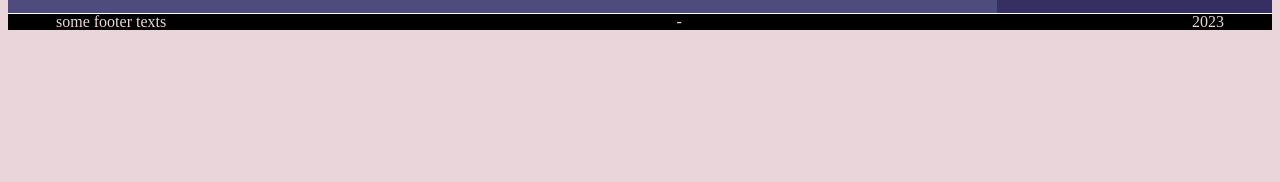
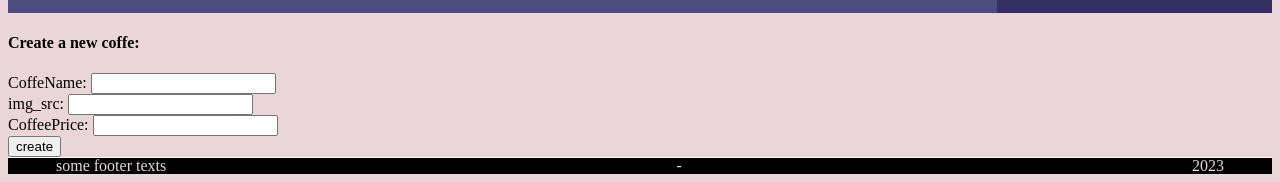
Before and after one commit to YgorSS4321/INTW-atv1-html-css-js, a plain HTML site: page index.html in a window 1280 px wide. Shown: the part 1506-1688 px from the top of the page. Before the commit the page ends 1544 px from the top, so only its background shows below. Drawn offline with Linux system fonts and the light colour scheme.

Commit message:
Update index.html

```diff
--- a/index.html
+++ b/index.html
@@ -101,6 +101,28 @@
       </div>
     </div>
 
+
+    <div id="CoffeeCardapio">
+    </div>
+
+    <form>
+      <h4>Create a new coffe: </h4>
+      <label for="coffeeName">CoffeName: </label>
+      <input id="coffeeName" type="text" name="coffeeName"><br>
+
+      <label for="img_src">img_src: </label>
+      <input type="text" id="img_src" name="img_src"><br>
+
+
+      <label for="coffeePrice"> CoffeePrice: </label>
+      <input id="coffeePrice" type="text" name="coffeePrice"><br>
+      <button onclick="addCoffee()" type="button">create</button>
+    </form>
+
+
+
+
+
     <script src="index.js"></script>
   </body>
   <footer>
```
